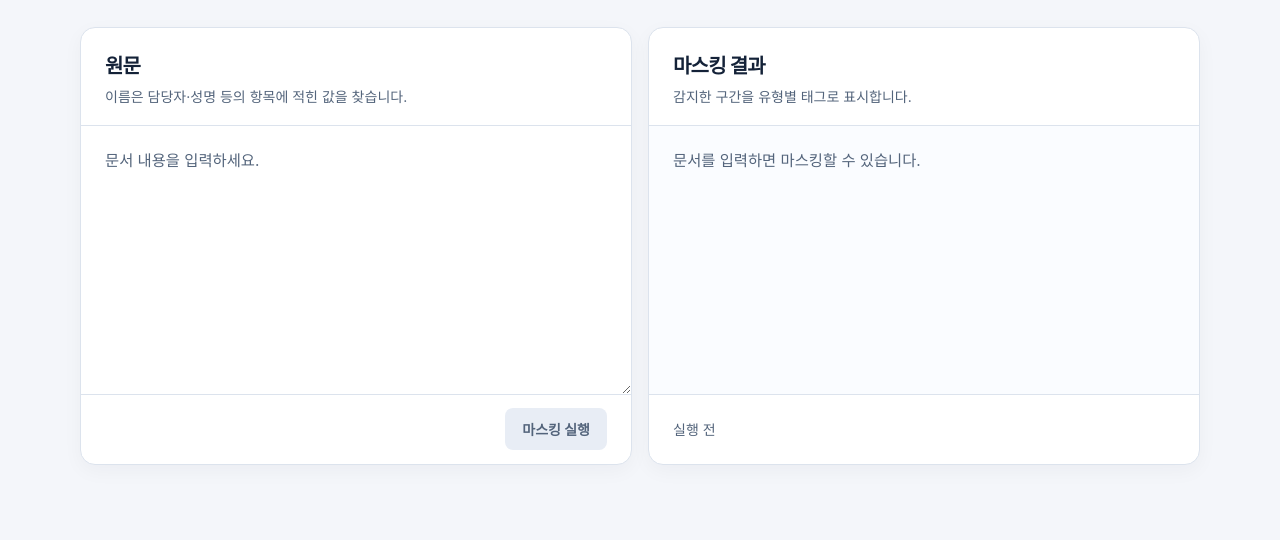
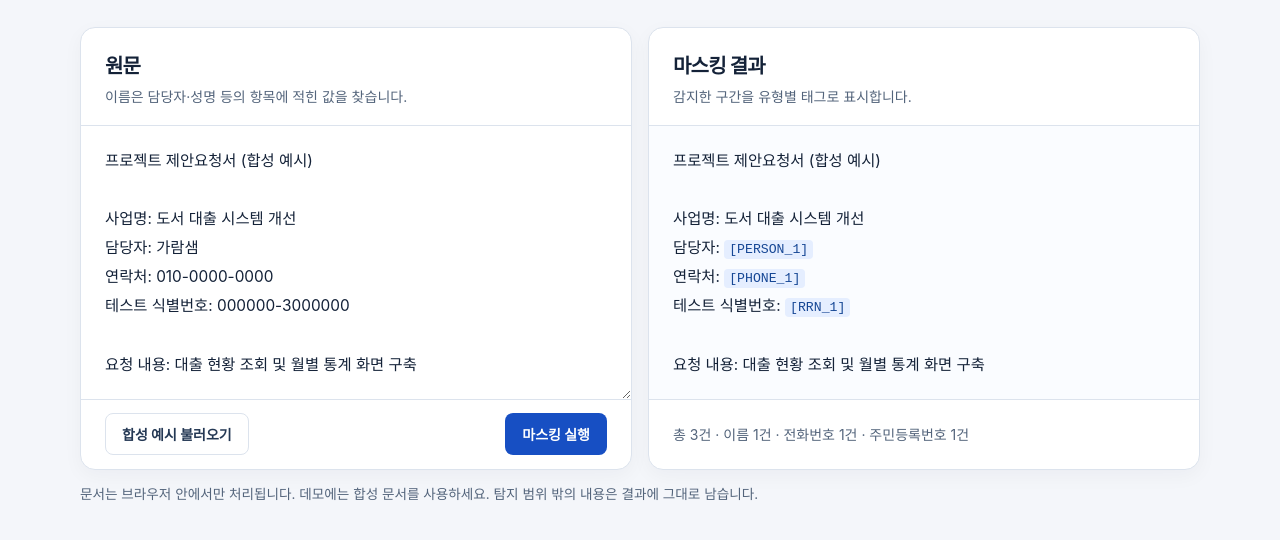
Before and after one commit to ji636583/kr-pii-masking, a plain HTML site: page web/index.html in a window 1280 px wide. Shown: the part 264-804 px from the top of the page. Drawn offline with Linux system fonts and the light colour scheme.

Commit message:
feat(web): 합성 제안요청서와 기본 미리보기 추가

```diff
--- a/web/app.mjs
+++ b/web/app.mjs
@@ -5,6 +5,16 @@ const source = document.querySelector('#source-text');
 const result = document.querySelector('#masked-document');
 const status = document.querySelector('#result-status');
 const submit = form.querySelector('button[type="submit"]');
+const loadExample = document.querySelector('#load-example');
+
+const example = `프로젝트 제안요청서 (합성 예시)
+
+사업명: 도서 대출 시스템 개선
+담당자: 가람샘
+연락처: 010-0000-0000
+테스트 식별번호: 000000-3000000
+
+요청 내용: 대출 현황 조회 및 월별 통계 화면 구축`;
 
 function renderMasking() {
   const { segments, counts } = maskDocument(source.value);
@@ -40,8 +50,21 @@ function resetPreview() {
   submit.disabled = !hasText;
 }
 
+function showExample() {
+  source.value = example;
+  submit.disabled = false;
+  renderMasking();
+}
+
 source.addEventListener('input', resetPreview);
-resetPreview();
+loadExample.addEventListener('click', showExample);
+loadExample.disabled = false;
+
+if (source.value) {
+  resetPreview();
+} else {
+  showExample();
+}
 
 form.addEventListener('submit', (event) => {
   event.preventDefault();
--- a/web/index.html
+++ b/web/index.html
@@ -36,6 +36,7 @@
         <textarea id="source-text" aria-describedby="input-help" spellcheck="false"
           autocomplete="off" maxlength="20000" required placeholder="문서 내용을 입력하세요."></textarea>
         <div class="panel-footer input-actions">
+          <button class="button button-secondary" type="button" id="load-example" disabled>합성 예시 불러오기</button>
           <button class="button button-primary" type="submit" disabled>마스킹 실행</button>
         </div>
       </form>
@@ -53,6 +54,7 @@
         </div>
       </section>
     </section>
+    <p class="privacy-note">문서는 브라우저 안에서만 처리됩니다. 데모에는 합성 문서를 사용하세요. 탐지 범위 밖의 내용은 결과에 그대로 남습니다.</p>
   </main>
 </body>
 </html>
--- a/web/styles.css
+++ b/web/styles.css
@@ -184,7 +184,7 @@ textarea::placeholder,
 }
 
 .input-actions {
-  justify-content: flex-end;
+  justify-content: space-between;
 }
 
 .result-status {
@@ -214,10 +214,27 @@ textarea::placeholder,
   background: #123e99;
 }
 
+.button-secondary {
+  border-color: var(--line);
+  color: #243854;
+  background: #fff;
+}
+
+.button-secondary:hover {
+  background: #f0f4fa;
+}
+
 .button:disabled {
   color: #53647b;
   background: #e8edf5;
   cursor: default;
+}
+
+.privacy-note {
+  margin: 14px 0 0;
+  color: var(--muted);
+  font-size: 0.85rem;
+  line-height: 1.6;
 }
 
 @media (max-width: 700px) {
```
